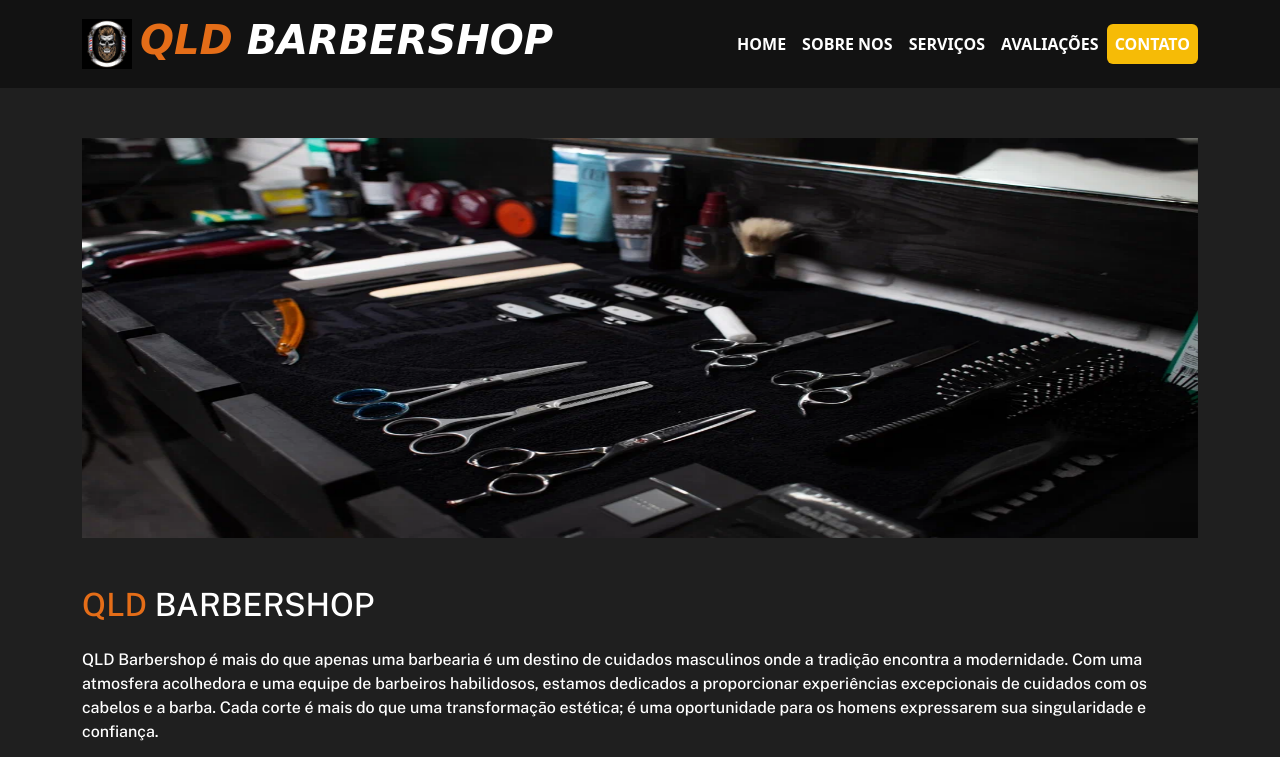
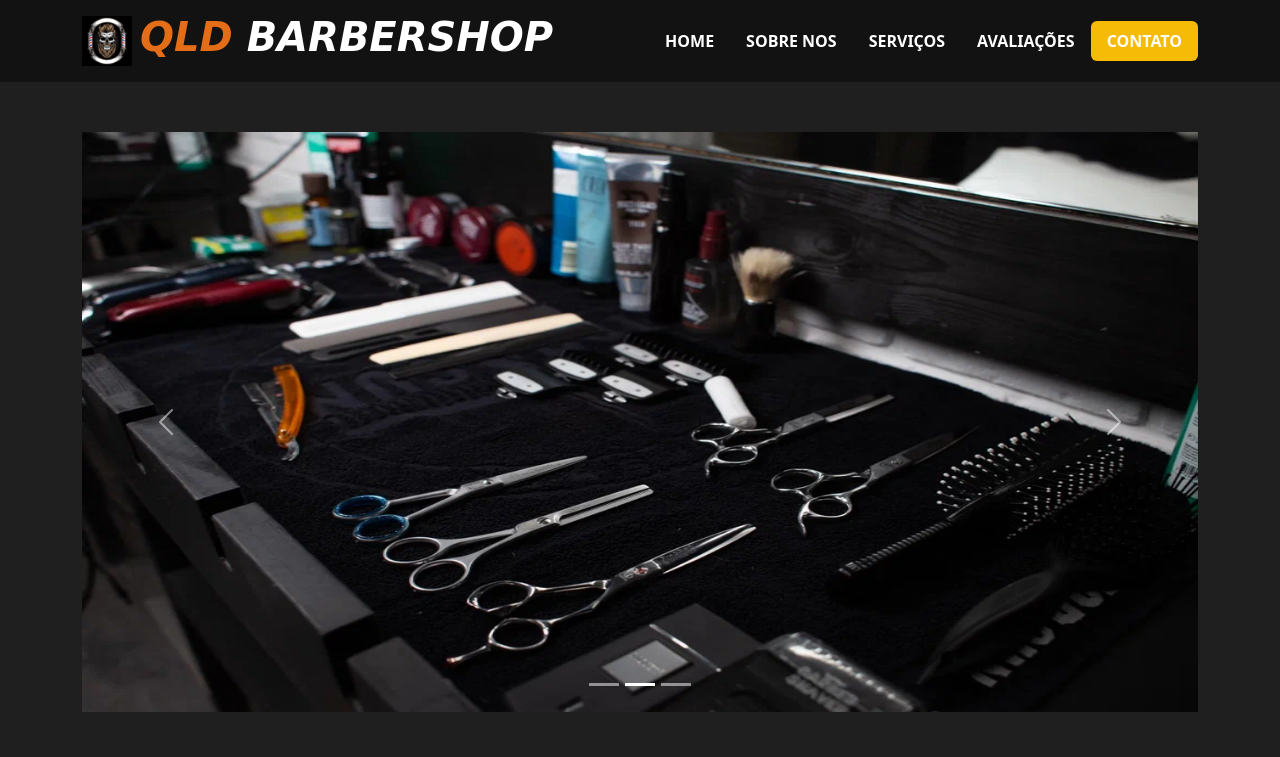
Before and after one commit to ADRIANOSANT0S/Barbershop, a plain HTML site: page index.html in a window 1280 px wide. Shown: the top 757 px of the page. Drawn offline with nearby package versions, Linux system fonts and the light colour scheme; a web font is replaced by a local one.

Commit message:
style: Ajuste no tamanho da imagem e nas classes do bootstrap

```diff
--- a/index.html
+++ b/index.html
@@ -15,50 +15,61 @@
     <link rel="stylesheet" href="./lib/bootstrap.min.css">
 </head>
 <body>
-    <header class="py-2 position-sticky  top-0 start-0" id="header">
-        <div class="navbar navbar-expand-lg">
+    <header class="py-2 sticky-top  navbar navbar-expand-lg" id="header">
         <div class="container">
-                <div class="d-flex align-items-center">
+            <div class="d-flex align-items-center navbar-brand">
                 <img src="img/logo.jpg" title="Logo QLD Barbershop" alt="Logo QLD Barbershop">
                 <h1 class="special-font ms-2"><span class="special-color-text">QLD</span> Barbershop</h1>
             </div>
             <button type="button" class="navbar-toggler border-0" data-bs-toggle="collapse" data-bs-target="#menu">
                 <span class="navbar-toggler-icon"></span>
             </button>
-                <nav class="collapse navbar-collapse justify-content-end " id="menu">
-                    <ul class="nav navbar-nav nav-pills">
-                        <li class="nav-item">
+            <nav class="navbar-collapse collapse justify-content-end " id="menu">
+                <ul class="nav nav-pills gap-3m d-block d-md-flex">
+                    <li class="nav-item fw-bold">
                         <a class="nav-link active"  href="#home">Home</a>
                     </li>
-                        <li class="nav-item">
+                    <li class="nav-item fw-bold">
                         <a class="nav-link"  href="#about">Sobre Nos</a>
                     </li>
-                        <li class="nav-item">
+                    <li class="nav-item fw-bold">
                         <a class="nav-link"  href="#service">Serviços</a>
                     </li>
-                        <li class="nav-item">
+                    <li class="nav-item fw-bold">
                         <a class="nav-link"  href="#comment">Avaliações</a>
                     </li>
-                        <li class="nav-item">
+                    <li class="nav-item fw-bold">
                         <a class="nav-link"  href="#contact">Contato</a>
                     </li>
                 </ul>
             </nav>
         </div>
-        </div>
     </header>
-    <main data-bs-spy="scroll" data-bs-target="#header">
-        <section id="home" class="carousel slide carousel-fade" data-bs-ride="carousel">
+    <main data-bs-spy="scroll" data-bs-target="#header" data-bs-smooth-scroll="true">
+        <section id="home">
             <div class="container">
+                <div class="carousel slide carousel-fade" data-bs-ride="carousel" id="carousel">
                     <div class="carousel-inner">
                         <div data-bs-interval="3000" class="carousel-item active">
-                        <img class="d-block w-100" src="./img/slide-1.webp" alt="Barbearia">
+                            <img class="d-block w-100" src="./img/slide1.jpg" alt="Barbearia">
                         </div>
                         <div data-bs-interval="3000" class="carousel-item">
                             <img class="d-block w-100" src="./img/slide-2.webp" alt="Equipamento de cortar cabelo">
                         </div>
                         <div data-bs-interval="3000" class="carousel-item">
                             <img class="d-block w-100" src="./img/slide-3.jpg" alt="Área de lazer com mesa de bilhar">
+                        </div>
+                    </div>
+                    <button type="button" class="carousel-control-prev" data-bs-target="#carousel" data-bs-slide="prev">
+                        <span class="carousel-control-prev-icon"></span>
+                    </button>
+                    <button type="button" class="carousel-control-next" data-bs-target="#carousel" data-bs-slide="next">
+                        <span class="carousel-control-next-icon"></span>
+                    </button>
+                    <div class="carousel-indicators">
+                        <button type="button" class="active"  data-bs-target="#carousel" data-bs-slide-to="0"></button>
+                        <button type="button" data-bs-target="#carousel" data-bs-slide-to="1"></button>
+                        <button type="button" data-bs-target="#carousel" data-bs-slide-to="2"></button>
                     </div>
                 </div>
             </div>
--- a/main.css
+++ b/main.css
@@ -72,7 +72,7 @@
 }
 
 .carousel-item img{
-    height: 400px;
+    height: 580px;
 }
 
 #about img {
```
Also changed, not shown: img/slide1.jpg (added). Lines whose indentation alone changed are shown as unchanged.
